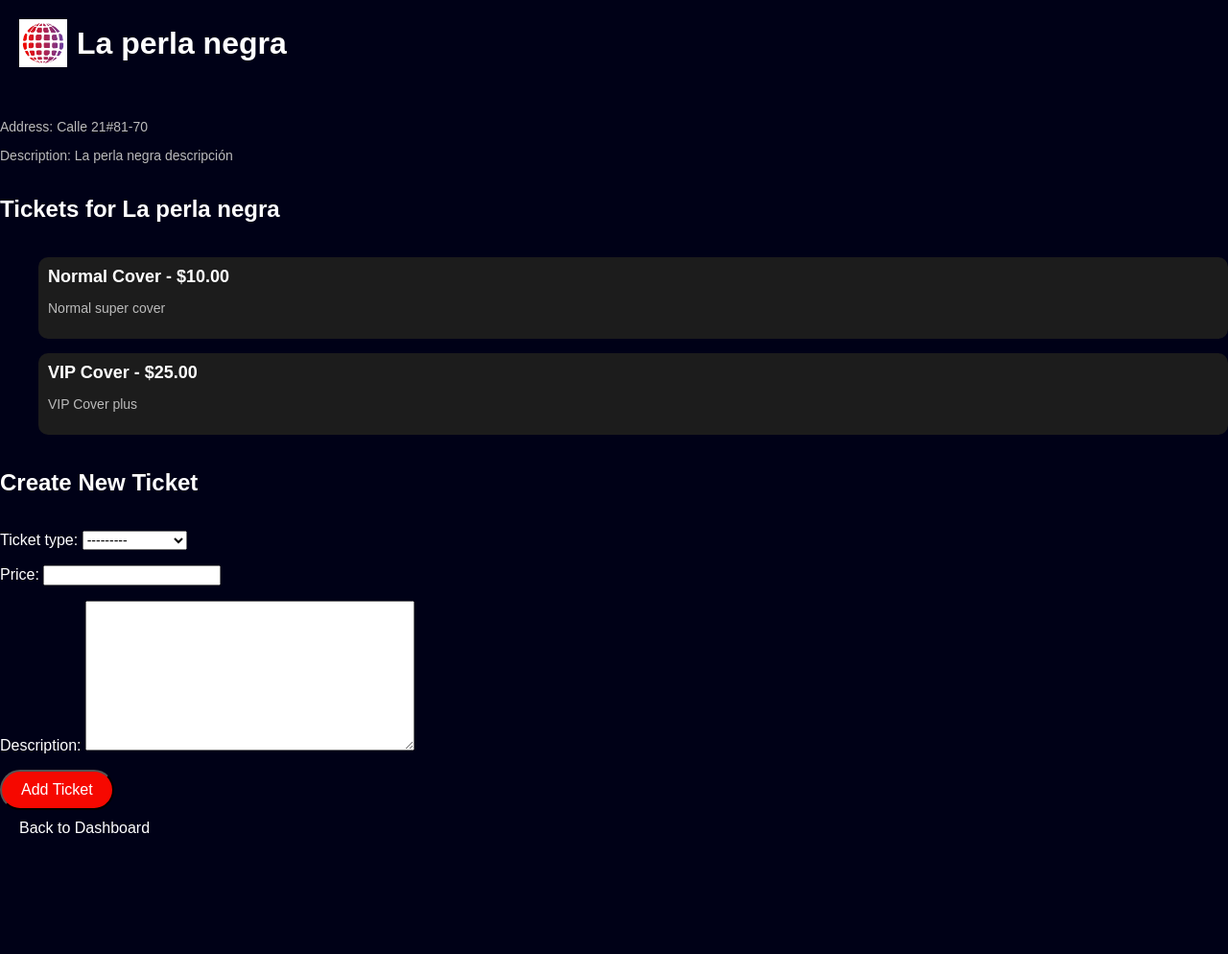
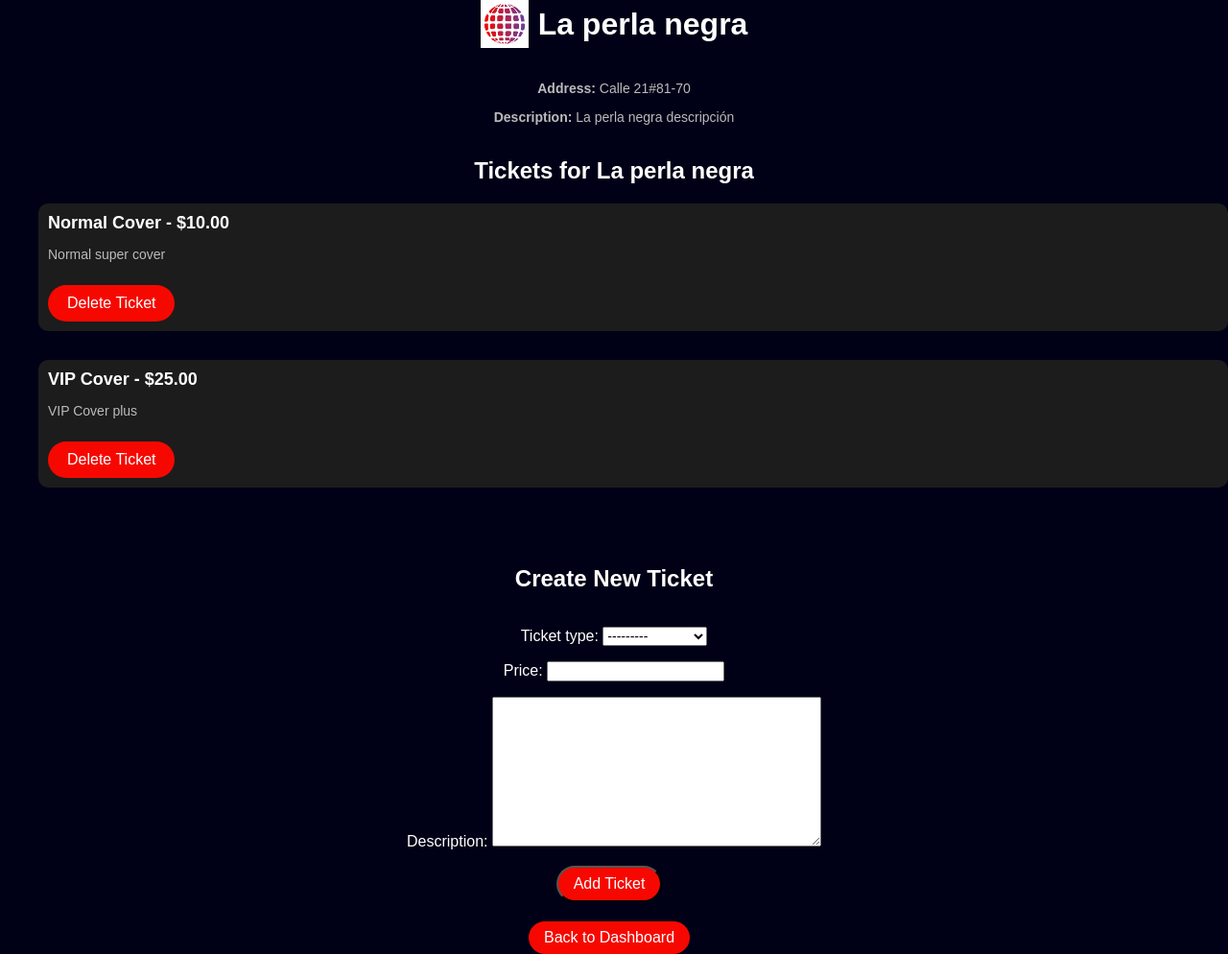
Before and after one commit to PabloBaezS/NightLife_TIS, a Django app: page /users/custom-admin/nightclub/1/ in a window 1280 px wide. Shown: the whole page at 96% size. Before the commit the page ends 868 px from the top, so only its background shows below. Run offline with Django 4.2, Linux system fonts and the light colour scheme; a user stored in the database is signed in; data comes from the database, SQL or seed files in the repository; both versions use the stored data as it was after the commit.

Commit message:
New version of the code, new views in admin section added

```diff
--- a/nightlife/tickets/static/css/styles.css
+++ b/nightlife/tickets/static/css/styles.css
@@ -7,33 +7,54 @@
     display: flex;
     flex-direction: column;
 }
-/* General header styling */
-.header {
+
+.nightclub-actions {
     display: flex;
-    justify-content: space-between;
+    justify-content: space-between; /* Aligns arrow to left and buttons to the right */
     align-items: center;
-    padding: 20px;
-    background-color: #000117;
+    margin-top: 10px;
 }
 
-.logo-section {
+.edit-delete-buttons {
     display: flex;
-    align-items: center;
+    gap: 10px;  /* Adds spacing between Edit and Delete buttons */
 }
 
-.logo {
-    height: 40px;
-    margin-right: 10px;
+.auth-button {
+    padding: 10px 20px;
+    border-radius: 25px;
+    color: white;
+    font-size: 16px;
+    text-decoration: none;
 }
 
-h1 {
-    font-size: 24px;
-    color: white;
+.red-button {
+    background-color: #F60800;
 }
 
-.header-icons {
+.red-button:hover {
+    background-color: #6B3FA0;
+}
+
+/* Aligning the "Details" arrow icon separately from Edit/Delete buttons */
+.details-button {
+    font-size: 24px;
+    color: #F60800;
+    text-decoration: none;
+}
+
+.details-button:hover {
+    color: #6B3FA0;
+}
+
+.nightclub-card {
     display: flex;
+    justify-content: space-between; /* Ensure card is spaced correctly */
     align-items: center;
+    background-color: #1c1c1c;
+    padding: 10px;
+    border-radius: 10px;
+    margin-bottom: 15px;
 }
 
 /* Profile Icon Styling */
@@ -41,6 +62,39 @@
     height: 35px;
     width: 35px;
     border-radius: 50%;
+}
+
+.details-button {
+    font-size: 24px;
+    color: #F60800;
+    text-decoration: none;
+    margin-right: 15px;  /* Add spacing between the arrow and buttons */
+}
+
+.details-button:hover {
+    color: #6B3FA0;
+    text-decoration: none;
+}
+
+/* Remove arrow from within the button */
+.auth-button {
+    position: relative;  /* Allow us to use z-index if needed */
+    padding: 10px 20px;
+    border-radius: 25px;
+    color: white;
+    font-size: 16px;
+    text-decoration: none;
+    background-color: #F60800;
+}
+
+.auth-button:hover {
+    background-color: #6B3FA0;
+}
+
+/* Fix for arrow issue with the button */
+.auth-button:focus {
+    outline: none; /* Remove focus outline */
+    z-index: 1;  /* Ensure the button is always above other elements */
 }
 
 /* Button Styling for Sign Up and Login */
@@ -390,4 +444,101 @@
     background-color: #F60800;
 }
 
-/*
+.header-icons {
+    display: flex;
+    align-items: center;
+    justify-content: flex-end;  /* Aligns the profile icon to the right */
+    flex-grow: 1;
+}
+
+.profile-icon img {
+    height: 35px;
+    width: 35px;
+    border-radius: 50%;
+    margin-left: 15px;
+}
+
+.admin-section {
+    display: flex;
+    justify-content: center;  /* Center the button horizontally */
+    margin-top: 20px;  /* Add some spacing */
+}
+
+.auth-button {
+    padding: 10px 20px;
+    border-radius: 25px;
+    color: white;
+    font-size: 16px;
+    text-decoration: none;
+    background-color: #F60800;
+    text-align: center;
+}
+
+.auth-button:hover {
+    background-color: #6B3FA0;
+}
+
+.ticket-header {
+    text-align: center;
+    background-color: #000117;
+    color: #fff;
+    padding: 20px;
+}
+/* General Header Styling */
+.ticket-header {
+    text-align: center;
+    background-color: #000117;
+    color: white;
+    padding: 20px;
+    margin-bottom: 20px;
+}
+
+/* Ticket Grid Layout */
+.ticket-grid {
+    display: grid;
+    grid-template-columns: repeat(auto-fill, minmax(300px, 1fr));
+    gap: 20px;
+    padding: 20px;
+    margin: 0 auto;
+}
+
+/* Individual Ticket Card Styling */
+.ticket-card {
+    background-color: #1c1c1c;
+    padding: 15px;
+    border-radius: 10px;
+    box-shadow: 0 4px 8px rgba(0, 0, 0, 0.1);
+    text-align: center;
+    transition: transform 0.3s;
+}
+
+.ticket-card:hover {
+    transform: translateY(-5px);
+}
+
+/* Ticket Information */
+.ticket-info h2 {
+    color: white;
+    font-size: 20px;
+    margin-bottom: 10px;
+}
+
+.ticket-info p {
+    color: #bbb;
+    margin: 5px 0;
+}
+
+/* View Details Button */
+.ticket-details-button {
+    display: inline-block;
+    background-color: #F60800;
+    color: white;
+    padding: 10px 15px;
+    text-decoration: none;
+    border-radius: 5px;
+    margin-top: 10px;
+}
+
+.ticket-details-button:hover {
+    background-color: #6B3FA0;
+}
--- a/nightlife/tickets/templates/tickets/home.html
+++ b/nightlife/tickets/templates/tickets/home.html
@@ -49,7 +49,6 @@
                 <div class="nightclub-info">
                     <h3>{{ nightclub.name }}</h3>
                     <p>{{ nightclub.address }}</p>
-                    <p>Horarios: {{ nightclub.hours }}</p>
                 </div>
                 <a href="{% url 'ticket-list' %}?nightclub={{ nightclub.id }}" class="arrow-icon">
                     <span>&#10145;</span>
--- a/nightlife/tickets/urls.py
+++ b/nightlife/tickets/urls.py
@@ -7,4 +7,6 @@
     path('tickets/<int:pk>/', views.TicketDetailView, name='ticket-detail'),
     path('cart/', views.cart_view, name='cart'),
     path('order-confirmation/', views.order_confirmation, name='order-confirmation'),
+    path('delete-ticket/<int:pk>/', views.delete_ticket, name='delete-ticket'),
+
 ]
--- a/nightlife/users/templates/users/nightclub_detail.html
+++ b/nightlife/users/templates/users/nightclub_detail.html
@@ -16,31 +16,43 @@
         </div>
     </header>
 
-    <div class="nightclub-info">
-        <p>Address: {{ nightclub.address }}</p>
-        <p>Description: {{ nightclub.description }}</p>
+    <!-- Centered nightclub information -->
+    <div class="nightclub-info" style="text-align: center;">
+        <p><strong>Address:</strong> {{ nightclub.address }}</p>
+        <p><strong>Description:</strong> {{ nightclub.description }}</p>
     </div>
 
+    <!-- Centered ticket section -->
+    <div class="ticket-section" style="text-align: center;">
         <h2>Tickets for {{ nightclub.name }}</h2>
         <ul class="nightclubs">
             {% for ticket in tickets %}
-        <li class="nightclub-card">
+            <li class="nightclub-card" style="display: inline-block; margin-bottom: 15px; text-align: left;">
                 <div class="nightclub-info">
                     <h3>{{ ticket.get_ticket_type_display }} - ${{ ticket.price }}</h3>
                     <p>{{ ticket.description }}</p>
                 </div>
+                <!-- Delete ticket button -->
+                <a href="{% url 'delete-ticket' ticket.id %}" class="auth-button red-button" style="margin-top: 10px;">Delete Ticket</a>
             </li>
             {% endfor %}
         </ul>
+    </div>
 
+    <!-- Form for creating new ticket -->
+    <div style="text-align: center; margin-top: 30px;">
         <h2>Create New Ticket</h2>
-    <form method="POST">
+        <form method="POST" style="display: inline-block;">
             {% csrf_token %}
             {{ form.as_p }}
-        <button type="submit" class="auth-button red-button">Add Ticket</button>
+            <button type="submit" class="auth-button red-button" style="padding: 8px 16px;">Add Ticket</button>
         </form>
+    </div>
 
-    <a href="{% url 'admin-dashboard' %}" class="auth-button">Back to Dashboard</a>
+    <!-- Centered back to dashboard button -->
+    <div style="text-align: center; margin-top: 20px;">
+        <a href="{% url 'admin-dashboard' %}" class="auth-button" style="padding: 8px 16px;">Back to Dashboard</a>
+    </div>
 
 </body>
 </html>
```
Also changed, not shown: nightlife/tickets/templates/tickets/ticket_detail.html (+14 -13 lines), nightlife/tickets/templates/tickets/ticket_list.html (+10 -9 lines), nightlife/tickets/views.py (+8 -0 lines), nightlife/users/templates/users/admin_dashboard.html (+9 -3 lines), nightlife/users/templates/users/profile.html (+8 -0 lines), nightlife/db.sqlite3. Lines whose indentation alone changed are shown as unchanged.
